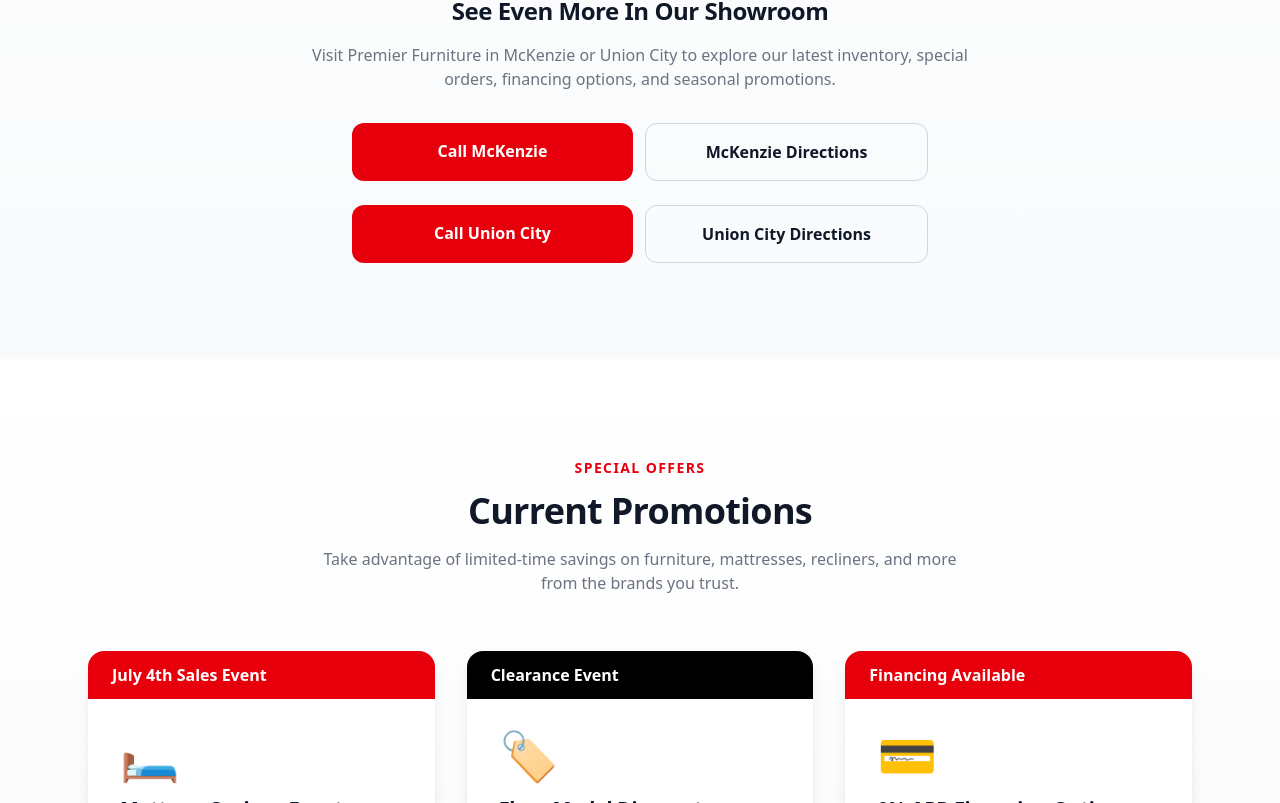
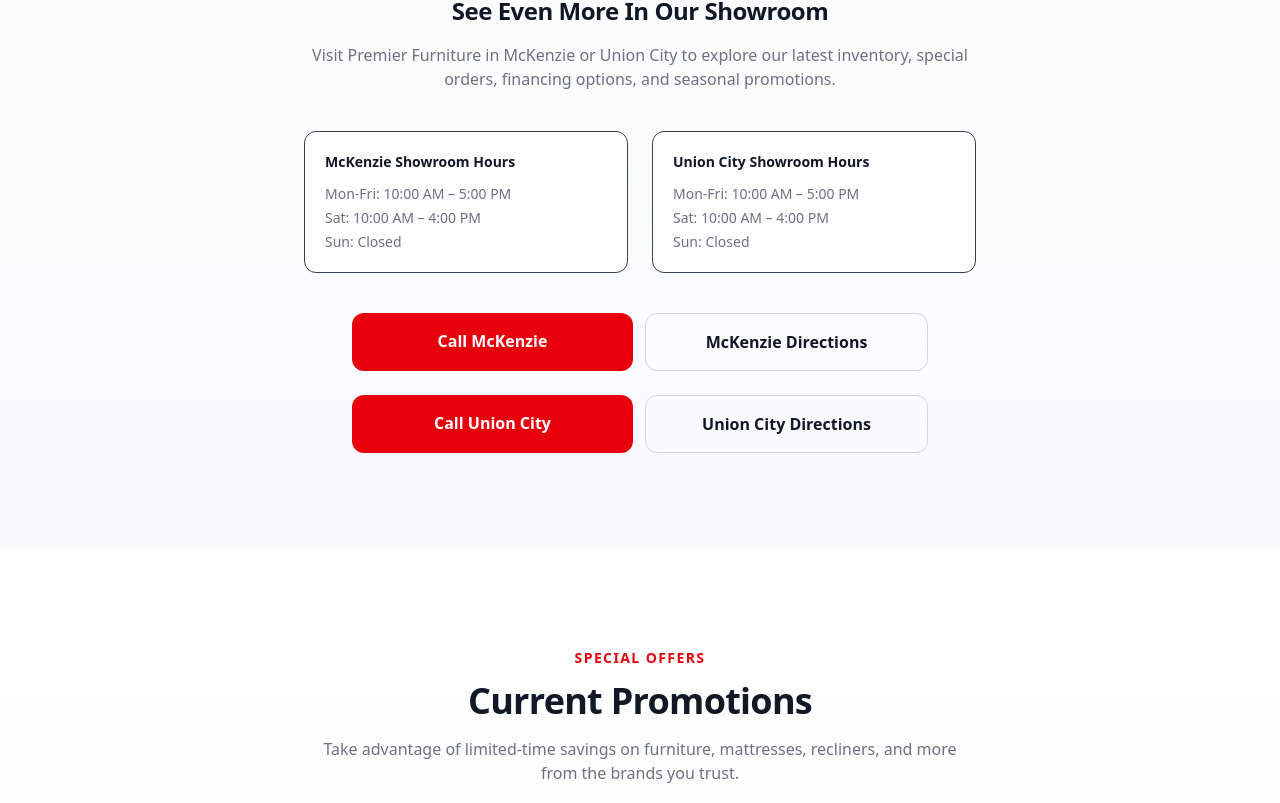
Before and after one commit to DevDunning/Premier-Webpage, a Next.js app: page / in a window 1280 px wide. Shown: the part 1597-2400 px from the top of the page. Built offline with nearby package versions, Linux system fonts and the light colour scheme.

Commit message:
add sitemap

```diff
--- a/src/app/Components/layout/Footer.tsx
+++ b/src/app/Components/layout/Footer.tsx
@@ -1,11 +1,12 @@
 import Link from "next/link";
+import { locations } from "@/lib/locations";
 
 export default function Footer() {
   return (
     <footer className="border-t bg-white">
       <div className="max-w-6xl mx-auto px-6 py-14">
 
-        <div className="grid md:grid-cols-3 gap-10">
+        <div className="grid md:grid-cols-4 gap-10">
 
           {/* Brand */}
           <div>
@@ -29,6 +30,7 @@
               <Link href="/" className="hover:text-black">Home</Link>
               <Link href="/#services" className="hover:text-black">Services</Link>
               <Link href="/#why-us" className="hover:text-black">Why Us</Link>
+              <Link href="#store-cta" className="hover:text-black">Showrooms</Link>
             </div>
           </div>
 
@@ -51,6 +53,35 @@
             </div>
           </div>
 
+          {/* Trust / Social */}
+          <div>
+            <h4 className="text-sm font-semibold text-black mb-4">
+              Connect
+            </h4>
+
+            <div className="flex flex-col gap-3 text-sm text-gray-600">
+
+              <a
+                href={locations.social.googleBusiness}
+                target="_blank"
+                rel="noopener noreferrer"
+                className="hover:text-black"
+              >
+                Google Business
+              </a>
+
+              <a
+                href={locations.social.facebook}
+                target="_blank"
+                rel="noopener noreferrer"
+                className="hover:text-black"
+              >
+                Facebook
+              </a>
+
+            </div>
+          </div>
+
         </div>
 
         {/* Bottom bar */}
--- a/src/app/sections/FeaturedShowcase.tsx
+++ b/src/app/sections/FeaturedShowcase.tsx
@@ -86,7 +86,7 @@
           ))}
         </div>
 
-        {/* CTA BLOCK (SCROLL TARGET) */}
+        {/* CTA BLOCK */}
         <div id="store-cta" className="mt-16 text-center">
 
           <h3 className="text-2xl font-semibold text-gray-900 mb-4">
@@ -98,7 +98,39 @@
             latest inventory, special orders, financing options, and seasonal promotions.
           </p>
 
-          <div className="flex flex-col items-center gap-6">
+          {/* STORE HOURS (DATA-DRIVEN) */}
+          <div className="mt-10 w-full max-w-2xl mx-auto grid md:grid-cols-2 gap-6 text-sm text-gray-700">
+
+            {/* McKenzie Hours */}
+            <div className="border rounded-xl p-5 bg-white/70 backdrop-blur-sm text-left">
+              <h4 className="font-semibold text-gray-900 mb-3">
+                {locations.mckenzie.name} Hours
+              </h4>
+
+              <div className="space-y-1">
+                <p>Mon-Fri: {locations.mckenzie.hours.monFri}</p>
+                <p>Sat: {locations.mckenzie.hours.saturday}</p>
+                <p>Sun: {locations.mckenzie.hours.sunday}</p>
+              </div>
+            </div>
+
+            {/* Union City Hours */}
+            <div className="border rounded-xl p-5 bg-white/70 backdrop-blur-sm text-left">
+              <h4 className="font-semibold text-gray-900 mb-3">
+                {locations.unionCity.name} Hours
+              </h4>
+
+              <div className="space-y-1">
+                <p>Mon-Fri: {locations.unionCity.hours.monFri}</p>
+                <p>Sat: {locations.unionCity.hours.saturday}</p>
+                <p>Sun: {locations.unionCity.hours.sunday}</p>
+              </div>
+            </div>
+
+          </div>
+
+          {/* ACTION BUTTONS */}
+          <div className="flex flex-col items-center gap-6 mt-10">
 
             {/* McKenzie */}
             <div className="flex flex-col sm:flex-row gap-3 w-full max-w-xl">
@@ -143,6 +175,7 @@
             </div>
 
           </div>
+
         </div>
 
       </div>
--- /dev/null
+++ b/src/app/sitemap.ts
@@ -0,0 +1,13 @@
+import { MetadataRoute } from "next";
+
+export default function sitemap(): MetadataRoute.Sitemap {
+  const baseUrl = "https://www.premier.furniture";
+
+  return [
+    {
+      url: baseUrl,
+      lastModified: new Date(),
+      priority: 1,
+    },
+  ];
+}
--- a/src/lib/locations.ts
+++ b/src/lib/locations.ts
@@ -2,14 +2,31 @@
   mckenzie: {
     name: "McKenzie Showroom",
     phone: "tel:+17313527591",
-    maps:
-      "https://maps.app.goo.gl/gFD5TbrXmpPdkAKU9",
+    maps: "https://maps.app.goo.gl/gFD5TbrXmpPdkAKU9",
+    address: "Add McKenzie Address",
+
+    hours: {
+      monFri: "10:00 AM – 5:00 PM",
+      saturday: "10:00 AM – 4:00 PM",
+      sunday: "Closed",
+    },
   },
 
   unionCity: {
     name: "Union City Showroom",
     phone: "tel:+17318855777",
-    maps:
-      "https://maps.app.goo.gl/LwRo3MbsjddsmVTS7",
+    maps: "https://maps.app.goo.gl/LwRo3MbsjddsmVTS7",
+    address: "Add Union City Address",
+
+    hours: {
+      monFri: "10:00 AM – 5:00 PM",
+      saturday: "10:00 AM – 4:00 PM",
+      sunday: "Closed",
+    },
+  },
+
+  social: {
+    facebook: "https://www.facebook.com/premierfurnitureuc",
+    googleBusiness: "https://maps.app.goo.gl/n2hLVLsnWWR6dn8R9",
   },
 };
```
